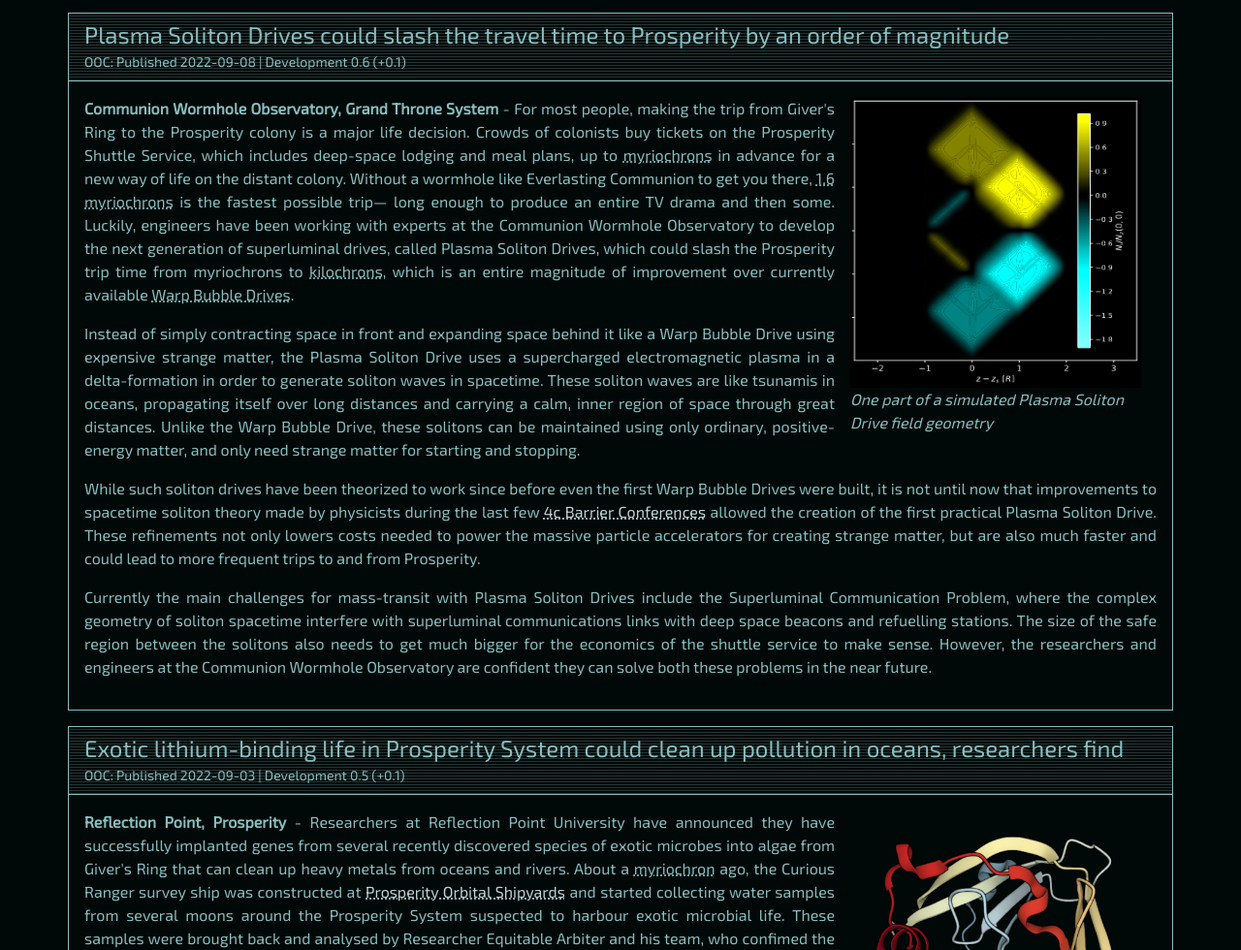
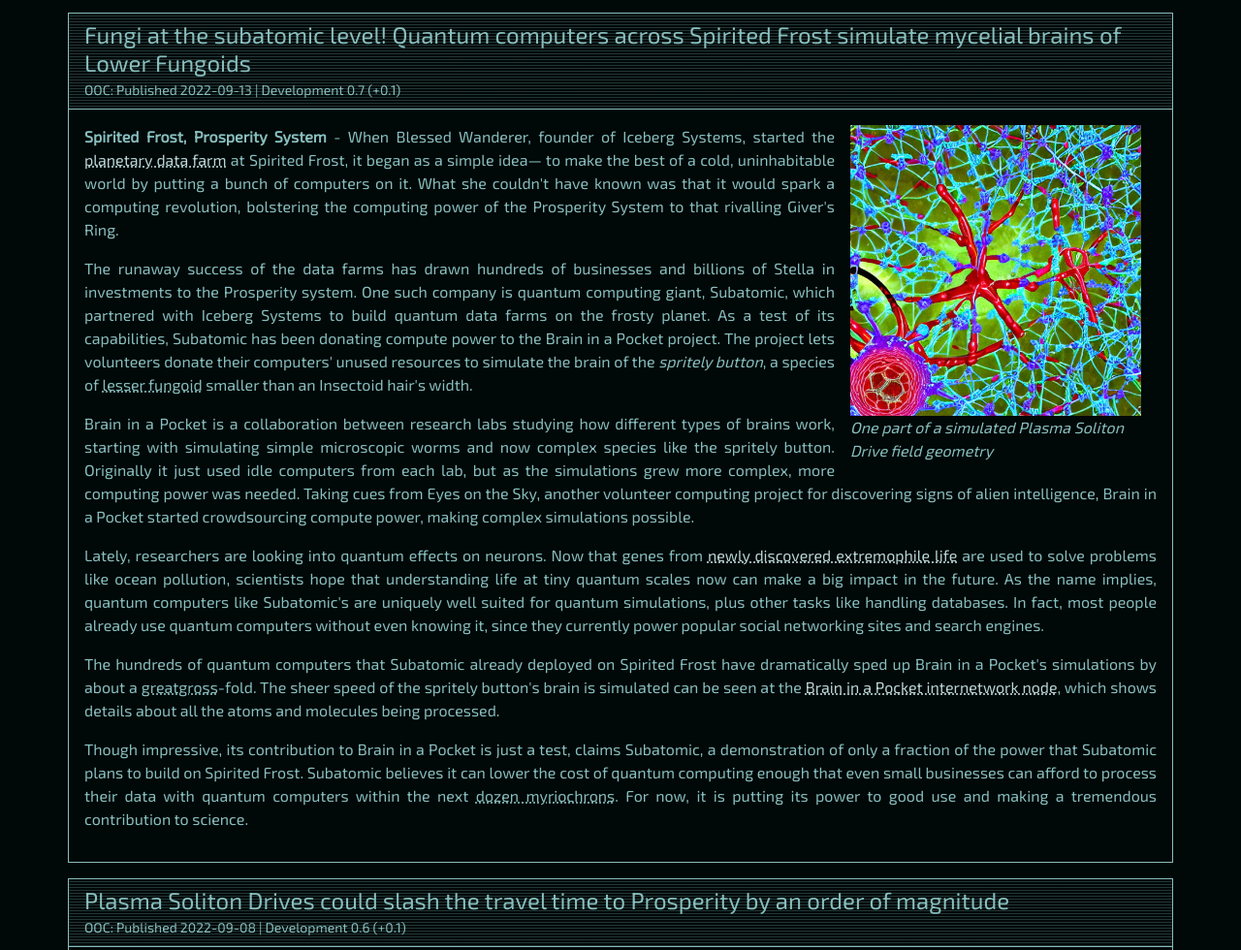
Before and after one commit to pilosophos/the-federal-constellation, a plain HTML site: page news.html in a window 1280 px wide. Shown: the part 142-1122 px from the top of the page at 97% size. Drawn offline with nearby package versions, Linux system fonts and the light colour scheme.

Commit message:
add quantum news

```diff
--- a/news.html
+++ b/news.html
@@ -36,12 +36,38 @@
     <article class="row news" id="5">
       <div class="card">
         <header class="card-header">
+          <h2>Fungi at the subatomic level! Quantum computers across Spirited Frost simulate mycelial brains of Lower Fungoids</h2>
+          <small>OOC: Published 2022-09-13 | Development 0.7 (+0.1)</small>
+        </header>
+        <main class="card-body">
+          <figure class="d-flex flex-column mx-auto mb-3 float-md-end mx-md-3 w-min-content">
+            <img src="images/neural-simulation.png" alt="Simulation of a neurons in a brain" height="300" width="300">
+            <figcaption class="fst-italic">One part of a simulated Plasma Soliton Drive field geometry</figcaption>
+          </figure>
+
+          <p><strong>Spirited Frost, Prosperity System</strong> -  When Blessed Wanderer, founder of Iceberg Systems, started the <a href="#3">planetary data farm</a> at Spirited Frost, it began as a simple idea— to make the best of a cold, uninhabitable world by putting a bunch of computers on it. What she couldn't have known was that it would spark a computing revolution, bolstering the computing power of the Prosperity System to that rivalling Giver's Ring.</p>
+          <p>The runaway success of the data farms has drawn hundreds of businesses and billions of Stella in investments to the Prosperity system. One such company is quantum computing giant, Subatomic, which partnered with Iceberg Systems to build quantum data farms on the frosty planet. As a test of its capabilities, Subatomic has been donating compute power to the Brain in a Pocket project. The project lets volunteers donate their computers' unused resources to simulate the brain of the <em>spritely button</em>, a species of <dfn title="In contrast to Higher Fungoids, there are many species lesser fungoids which are non-sapient fungus creatures">lesser fungoid</dfn> smaller than an Insectoid hair's width.</p>
+
+          <p>Brain in a Pocket is a collaboration between research labs studying how different types of brains work, starting with simulating simple microscopic worms and now complex species like the spritely button. Originally it just used idle computers from each lab, but as the simulations grew more complex, more computing power was needed. Taking cues from Eyes on the Sky, another volunteer computing project for discovering signs of alien intelligence, Brain in a Pocket started crowdsourcing compute power, making complex simulations possible.</p>
+
+          <p>Lately, researchers are looking into quantum effects on neurons. Now that genes from <a href="#4">newly discovered extremophile life</a> are used to solve problems like ocean pollution, scientists hope that understanding life at tiny quantum scales now can make a big impact in the future. As the name implies, quantum computers like Subatomic's are uniquely well suited for quantum simulations, plus other tasks like handling databases. In fact, most people already use quantum computers without even knowing it, since they currently power popular social networking sites and search engines.</p>
+
+          <p>The hundreds of quantum computers that Subatomic already deployed on Spirited Frost have dramatically sped up Brain in a Pocket's simulations by about a <dfn title="A great gross equals 12^3">greatgross</dfn>-fold. The sheer speed of the spritely button's brain is simulated can be seen at the <a href="#Error: Your browser does not support the nodelink's character encoding!">Brain in a Pocket internetwork node</a>, which shows details about all the atoms and molecules being processed.</p>
+
+          <p>Though impressive, its contribution to Brain in a Pocket is just a test, claims Subatomic, a demonstration of only a fraction of the power that Subatomic plans to build on Spirited Frost. Subatomic believes it can lower the cost of quantum computing enough that even small businesses can afford to process their data with quantum computers within the next <dfn title="Approximately 7.6 years">dozen myriochrons</dfn>. For now, it is putting its power to good use and making a tremendous contribution to science.</p>
+        </main>
+    </div>
+    </article>
+
+    <article class="row news" id="5">
+      <div class="card">
+        <header class="card-header">
           <h2>Plasma Soliton Drives could slash the travel time to Prosperity by an order of magnitude</h2>
           <small>OOC: Published 2022-09-08 | Development 0.6 (+0.1)</small>
         </header>
         <main class="card-body">
           <figure class="d-flex flex-column mx-auto mb-3 float-md-end mx-md-3 w-min-content">
-            <img src="images/soliton-dark.png" alt="" height="300" width="300">
+            <img src="images/soliton-dark.png" alt="A graph of regions of warped space in a delta-formation projected on a 2D plane, with labels and a key which are not meant to be interpretable by readers of this article." height="300" width="300">
             <figcaption class="fst-italic">One part of a simulated Plasma Soliton Drive field geometry</figcaption>
           </figure>
 
@@ -64,7 +90,7 @@
         </header>
         <main class="card-body">
           <figure class="d-flex flex-column mx-auto mb-3 float-md-end mx-md-3 w-min-content">
-            <img src="images/metal-binding-protein.png" alt="" height="300" width="300">
+            <img src="images/metal-binding-protein.png" alt="A picture of a metal-binding protein" height="300" width="300">
             <figcaption class="fst-italic">A model of the lithum-binding protein from Silver Breath 8-216</figcaption>
           </figure>
 
@@ -88,11 +114,11 @@
           <small>OOC: Published 2022-08-27 | Development 0.4 (+0.1)</small>
         </header>
         <main class="card-body">
-          <p><strong>Spirited Frost, Prosperity System</strong> - Just beyond Prosperity's orbit in its star system is Spirited Frost, a cold, uninhabited planet without notable natural resources that Iceberg Systems wants to turn into a planet-wide server farm. The startup has already constructed its pilot server farm on the planet and has bought the deeds for significant portions of the planet's surface. Iceberg Systems was founded by insectoid Blessed Wanderer, a former electrical engineer at Red Sky Heavy Industries who quit her job after using her life savings to start her business and has since gotten sizeable investments from venture capitalists.</p>
+          <p><strong>Spirited Frost, Prosperity System</strong> - Just beyond Prosperity's orbit in its star system is Spirited Frost, a cold, uninhabited planet without notable natural resources that Iceberg Systems wants to turn into a planet-wide server farm. The startup has already constructed its pilot server farm on the planet and has bought the deeds for significant portions of the planet's surface. Iceberg Systems was founded by Insectoid Blessed Wanderer, a former electrical engineer at Red Sky Heavy Industries who quit her job after using her life savings to start her business and has since gotten sizeable investments from venture capitalists.</p>
 
           <p>Blessed Wanderer says that unlike most planets in the Constellation, Spirited Frost is unique among uninhabitable worlds in that it has a magnetic field that protects it from cosmic rays. Cosmic rays are a known problem for computers, as excessive cosmic radiation can cause a kind of data corruption called a bit flip, where parts of the binary data unexpectedly flip from 1s to 0s and vice versa. Computers in spacecraft and planetoids without magnetic fields have to be protected by expensive radiation shields which are costly to scale up to planetary-proportions, which Blessed Wanderer explains is why there are no server farm planets in the Constellation so far.</p>
 
-          <p>Spirited Frost also has the perfect temperatures for running computers, she explains. True to its name the planet is frigid, but it's not so cold that mass-produced computer hardware will fail. Temperatures across Spirited Frost are similar to conditions on regions in the far side of <dfn title="The tidally locked homeworld of the fungoids where one side always faces away from a sun">Giver's Ring</dfn> where the permanent cold provides excellent cooling for servers without needing air conditioning.</p>
+          <p>Spirited Frost also has the perfect temperatures for running computers, she explains. True to its name the planet is frigid, but it's not so cold that mass-produced computer hardware will fail. Temperatures across Spirited Frost are similar to conditions on regions in the far side of <dfn title="The tidally locked homeworld of the Fungoids where one side always faces away from a sun">Giver's Ring</dfn> where the permanent cold provides excellent cooling for servers without needing air conditioning.</p>
 
           <p>Since Spirited Frost's lack of natural resources and uninhabitability make buying up land extremely cheap, Iceberg Systems is expanding rapidly after the success of its pilot server farm. However, the lack of previous interest in the planet also means a lack of infrastructure, so its expansion is limited largely by its ability to build power plants and uplinks to the Constellation's superluminal internetwork.</p>
 
```
Also changed, not shown: images/neural-simulation.png (added).
